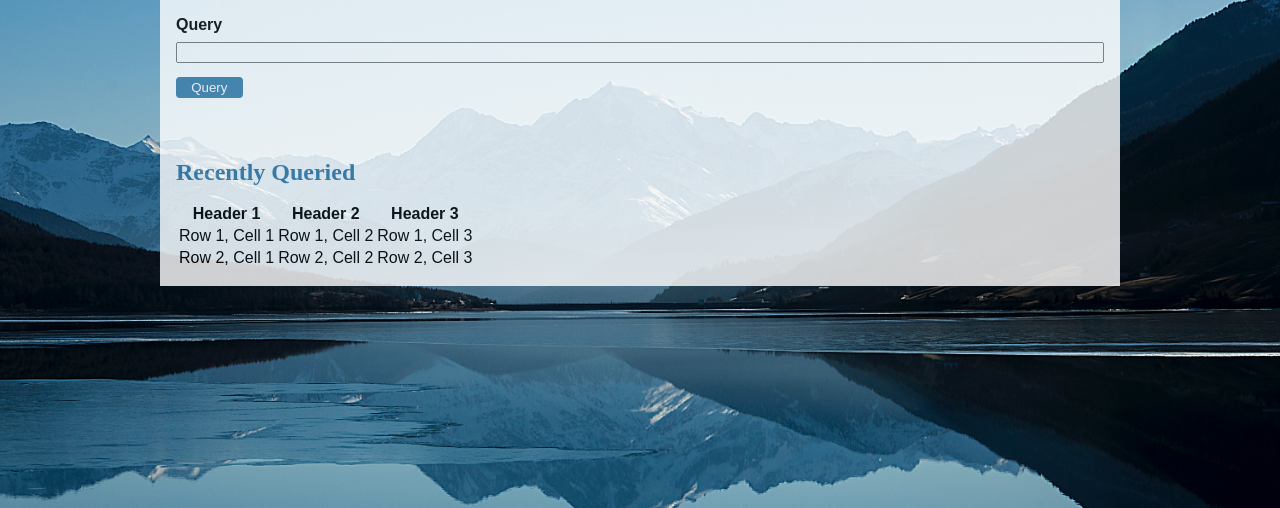
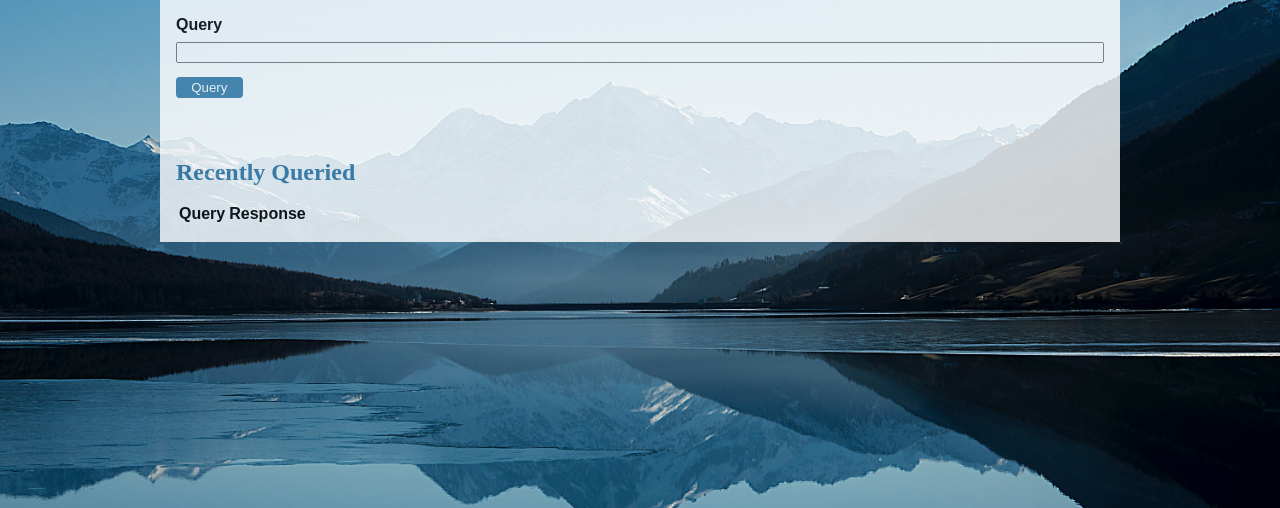
Before and after one commit to therealaxax/fyp, a Flask app: page /langchainmodel/input in a window 1280 px wide. Shown: the part 104-612 px from the top of the page. Run offline with Flask 3, Linux system fonts and the light colour scheme; lists and menus that the app fills with data are empty.

Commit message:
adding query and response display

```diff
--- a/flaskr/langchainmodel.py
+++ b/flaskr/langchainmodel.py
@@ -7,8 +7,10 @@ bp = Blueprint('langchainmodel', __name__, url_prefix='/langchainmodel')
 
 @bp.route('/input', methods=('GET', 'POST'))
 def input():
+    data = {"query": "empty", "response": "empty"}
     if request.method == 'POST':
         query = request.form['query']
+        data["query"] = query
         # db = get_db()
         error = None
 
@@ -20,11 +22,14 @@ def input():
             custom_tool_list.append(sqlagentwithtools_module.propernounsearchtool())
             print(custom_tool_list)
             agent_executor = sqlagentwithtools_module.createsqlagentwithtools(custom_tool_list)
-            flash(agent_executor.run(query))
+            # flash(agent_executor.run(query))
+            response = agent_executor.run(query)
+            flash(response)
+            data["response"] = response
         else:
             return redirect(url_for("langchainmodel.input"))
 
-    return render_template('langchainmodel/input.html')
+    return render_template('langchainmodel/input.html', data=data)
 
 @bp.route('/dataimportview', methods=('GET', 'POST'))
 def dataimportview():
--- a/flaskr/templates/langchainmodel/input.html
+++ b/flaskr/templates/langchainmodel/input.html
@@ -12,21 +12,33 @@
   </form>
   <div class="separatingelement"></div>
   <h1>Recently Queried</h1>
-  <table>
+
+  <script>
+    window.onload = function() {
+      var query = "{{data.query}}";
+      var response = "{{data.response}}"
+      if(query != "empty" && response != "empty") {
+          addQueryAndResponseToTable(query, response);
+      }
+      // addQueryAndResponseToTable(query, response);
+    };
+
+    function addQueryAndResponseToTable(query, response) {
+        var table = document.getElementById('responseTable');
+        var newRow = table.insertRow(-1);
+        var queryCell = newRow.insertCell(0);
+        var responseCell = newRow.insertCell(1);
+        var queryText = document.createTextNode(query)
+        var responseText = document.createTextNode(response)
+        queryCell.appendChild(queryText);
+        responseCell.appendChild(responseText);
+    }
+  </script>
+
+  <table id="responseTable">
     <tr>
-      <th>Header 1</th>
-      <th>Header 2</th>
-      <th>Header 3</th>
-  </tr>
-  <tr>
-      <td>Row 1, Cell 1</td>
-      <td>Row 1, Cell 2</td>
-      <td>Row 1, Cell 3</td>
-  </tr>
-  <tr>
-      <td>Row 2, Cell 1</td>
-      <td>Row 2, Cell 2</td>
-      <td>Row 2, Cell 3</td>
+      <th>Query</th>
+      <th>Response</th>
   </tr>
   </table>
 {% endblock %}
```
